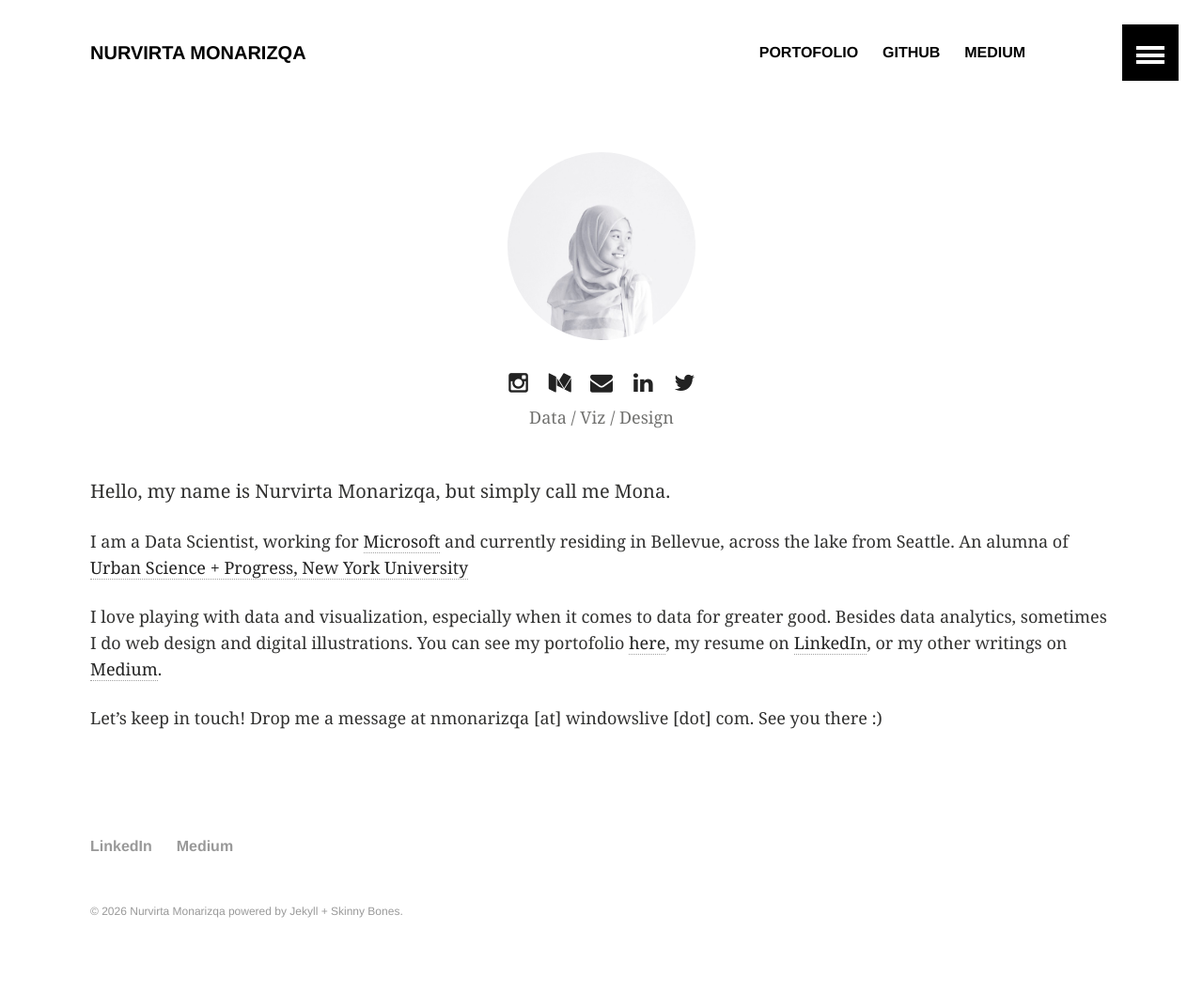
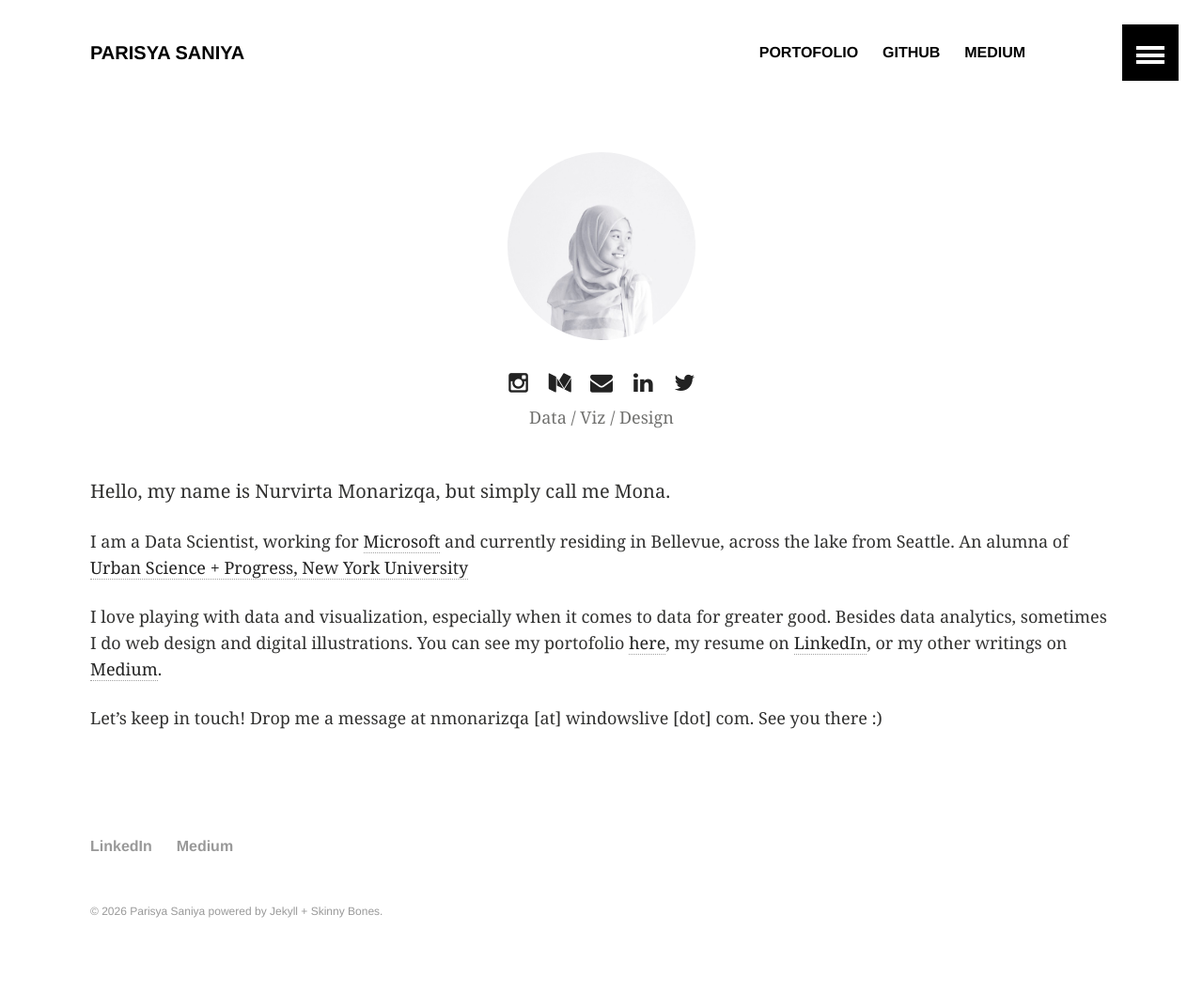
Before and after one commit to nmonarizqa/nmonarizqa.github.io, a Jekyll site: the page built from index.md, in a window 1280 px wide. Shown: the whole page at 94% size. Built offline with Jekyll 4.4.1, drawn with Linux system fonts in a browser that asks for light colours.

Commit message:
Update _config.yml

```diff
--- a/_config.yml
+++ b/_config.yml
@@ -1,7 +1,7 @@
 # Site wide configuration
 
-title: "Nurvirta Monarizqa"
-description: "Mona's Technical Blog."
+title: "Parisya Saniya"
+description: "parisya's documentation"
 logo: # 120x120 px default image used for Twitter summary card
 teaser: # 400x250 px default teaser image used in image archive grid
 locale: en
@@ -26,13 +26,12 @@ gems:
 
 # Site owner
 owner:
-  name: "Nurvirta Monarizqa"
-  email: "nmonarizqa@windowslive.com"
-  twitter: "nmonarizqa"
+  name: "Parisya Saniya"
+  email: "saniyahendi@windowslive.com"
   google:
     ad-client:
     ad-slot:
-  bio: "Urban, Data, Visualization, and everything in between."
+  bio: "Information System Bachelor at ITS."
   avatar: bio-photo.jpg # 160x160 px image for author byline
   disqus-shortname:
 
```
